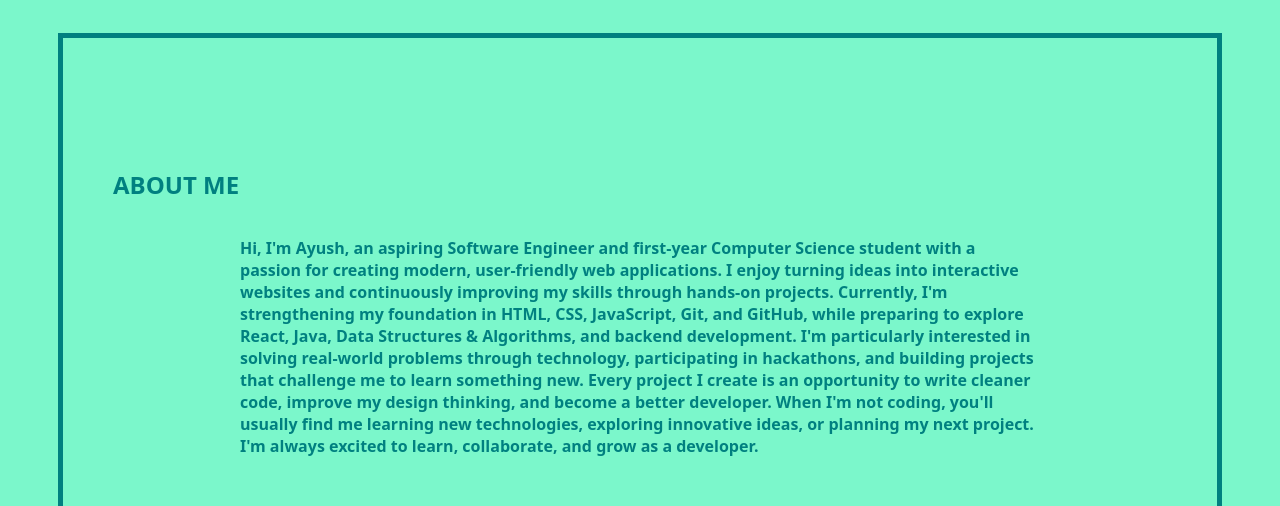
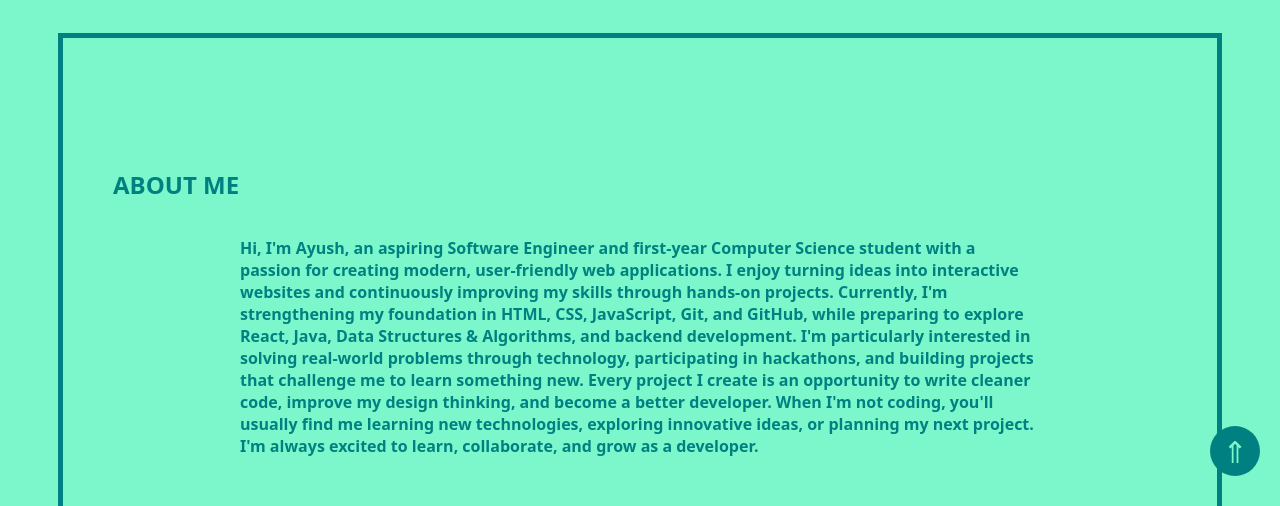
Before and after one commit to ayushagrawalfzd4321-dot/AYUSH-AGRAWAL, a plain HTML site: page index.html in a window 1280 px wide. Shown: the part 294-800 px from the top of the page. Drawn offline with Linux system fonts and the light colour scheme.

Commit message:
top icon floating

```diff
--- a/style.css
+++ b/style.css
@@ -1,7 +1,7 @@
 body {
     background-color: rgb(123, 247, 203);
     color: teal;
-
+position: relative;
     font-family: system-ui, -apple-system, BlinkMacSystemFont, 'Segoe UI', Roboto, Oxygen, Ubuntu, Cantarell, 'Open Sans', 'Helvetica Neue', sans-serif;
 }
 
@@ -208,9 +208,10 @@ footer {
     justify-content: center;
     align-items: center;
     border-radius: 35px;
-    position: absolute;
-    right: 47px;
-    bottom: -1200px;
+    position:fixed;
+    right: 20px;
+    bottom:30px;
     text-decoration: none;
     font-size: 30px;
+    ;
 }
```
